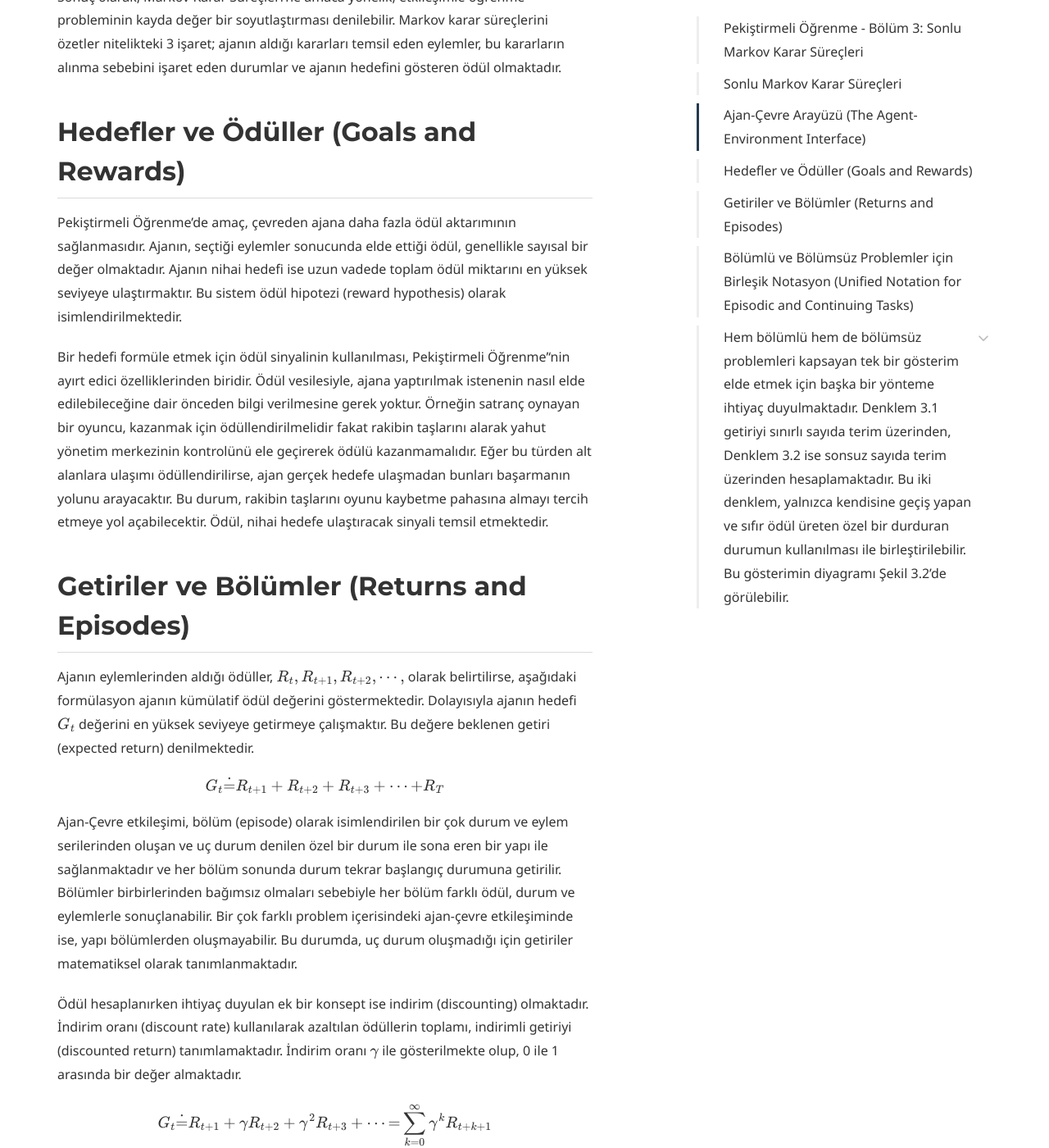
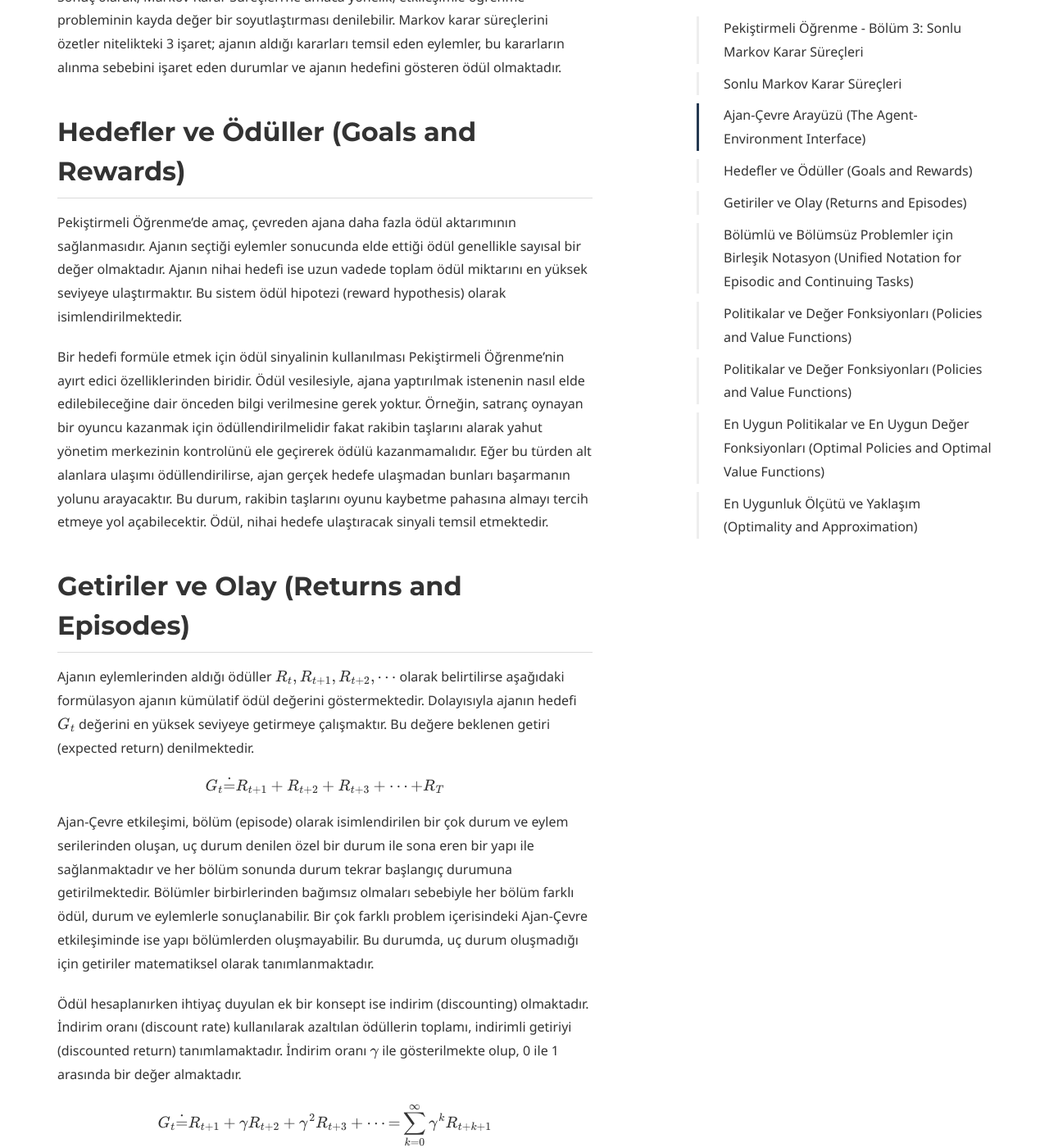
Before and after one commit to yz-ai/yz-ai.github.io, a Jekyll site: the page built from _posts/2019-01-03-sonlu-markov-karar-surecleri-bolum-3.md, in a window 1280 px wide and 1400 px high, scrolled down 2093 px. Shown: the whole window at 82% size. Built offline with Jekyll 4.4.1, drawn with Linux system fonts in a browser that asks for light colours; some web fonts are replaced; formulas are drawn with MathJax 3; some of the changed text lies outside the part shown.

Commit message:
Update 2019-01-03-sonlu-markov-karar-surecleri-bolum-3.md

```diff
--- a/_posts/2019-01-03-sonlu-markov-karar-surecleri-bolum-3.md
+++ b/_posts/2019-01-03-sonlu-markov-karar-surecleri-bolum-3.md
@@ -17,36 +17,36 @@
 
 ## Ajan-Çevre Arayüzü (The Agent-Environment Interface)
 
-Pekiştirmeli Öğrenme’de veya Markov Karar Süreçleri’nde öğrenen ve karar veren elemana ajan denir. Bu ajanın etrafını kapsayan ve onun etkileşimde bulunabileceği her şeyi içinde barındıran alana ise çevre denir. Çevre, ajanın eylemlerine karşılık gelen ödülü verir ve ajan için eylem alması gereken yeni bir durum oluşturur. Bu şekilde, çevre ve ajan ikisi sürekli etkileşim halinde kalır. Bu etkileşime aşağıdaki izlek örnek verilebilir;
+Pekiştirmeli Öğrenme’de veya Markov Karar Süreçleri’nde öğrenen ve karar veren elemana ajan denir. Bu ajanın etrafını kapsayan ve onun etkileşimde bulunabileceği her şeyi içinde barındıran alana ise çevre denir. Çevre, ajanın eylemlerine karşılık gelen ödülü verir ve ajan için eylem alması gereken yeni bir durum oluşturur. Bu şekilde, çevre ve ajan ikisi sürekli etkileşim halinde kalır. Bu etkileşime aşağıdaki yörünge örnek verilebilir;
 
 \begin{align}
     S_0, A_0, R_1, S_1, A_1, R_2, S_2, A_2, R_3, \cdots,
 \end{align}
 
-Sonlu Markov Karar Süreçleri’nde; durum, eylem ve ödül setlerinin tamamı sonlu sayıda elemana sahiptir. Bu durumda $$S_t$$ (durum) ve $$R_t$$ (ödül) sadece bir önceki durum ve eyleme bağlı olan, çevrenin dinamikleri tarafından belirlenen, iyi tanımlanmış ayrık bir olasılık dağılımına sahiptir. Bu etkileşimin geçmiş durumlardan sadece bir önceki duruma bağlı olması, durumların geleceğe etki edebilecek tüm geçmiş ajan-çevre etkileşimlerini kapsaması sebebi ile olmaktadır. Durumların bu özelliğine Markov Niteliği (property) denir. Geçiş olasılıkları (transition probability) ve beklenen ödül (expected reward) gibi gereksinim duyulan bir çok değere, ortam dinamiklerinin bilgisine sahip olan fonksiyon $$p(s',r \mid s,a)$$ şeklinde gösterilmektedir.
+Sonlu Markov Karar Süreçleri’nde; durum, eylem ve ödül kümelerinin tamamı sonlu sayıda elemana sahiptir. Bu durumda $$S_t$$ (durum) ve $$R_t$$ (ödül) sadece bir önceki durum ve eyleme bağlı olan, çevrenin dinamikleri tarafından belirlenen, iyi tanımlanmış ayrık bir olasılık dağılıma sahiptir. Bu etkileşimin geçmiş durumlardan sadece bir önceki duruma bağlı olması, durumların geleceğe etki edebilecek tüm geçmiş ajan-çevre etkileşimlerini kapsaması sebebi ile olmaktadır. Durumların bu özelliğine Markov Niteliği (property) denir. Geçiş olasılıkları (transition probability) ve beklenen ödül (expected reward) gibi gereksinim duyulan bir çok değere, ortam dinamiklerinin bilgisine sahip olan fonksiyon $$p(s',r \mid s,a)$$ şeklinde gösterilmektedir.
 
 ![Ajan-Çevre Etkileşimi]({{ site.url }}/assets/images/RL-sutton-ozet/sekil-31.png)
 
-Sonuç olarak, Markov Karar Süreçleri'ne amaca yönelik, etkileşimle öğrenme probleminin kayda değer bir soyutlaştırması denilebilir. Markov karar süreçlerini özetler nitelikteki 3 işaret; ajanın aldığı kararları temsil eden eylemler, bu kararların alınma sebebini işaret eden durumlar ve ajanın hedefini gösteren ödül olmaktadır.
+Sonuç olarak; Markov Karar Süreçleri'ne amaca yönelik, etkileşimle öğrenme probleminin kayda değer bir soyutlaştırması denilebilir. Markov karar süreçlerini özetler nitelikteki 3 işaret; ajanın aldığı kararları temsil eden eylemler, bu kararların alınma sebebini işaret eden durumlar ve ajanın hedefini gösteren ödül olmaktadır.
 
 
 
 ## Hedefler ve Ödüller (Goals and Rewards)
 
-Pekiştirmeli Öğrenme’de amaç, çevreden ajana daha fazla ödül aktarımının sağlanmasıdır. Ajanın, seçtiği eylemler sonucunda elde ettiği ödül, genellikle sayısal bir değer olmaktadır. Ajanın nihai hedefi ise uzun vadede toplam ödül miktarını en yüksek seviyeye ulaştırmaktır. Bu sistem ödül hipotezi (reward hypothesis) olarak isimlendirilmektedir.
+Pekiştirmeli Öğrenme’de amaç, çevreden ajana daha fazla ödül aktarımının sağlanmasıdır. Ajanın seçtiği eylemler sonucunda elde ettiği ödül genellikle sayısal bir değer olmaktadır. Ajanın nihai hedefi ise uzun vadede toplam ödül miktarını en yüksek seviyeye ulaştırmaktır. Bu sistem ödül hipotezi (reward hypothesis) olarak isimlendirilmektedir.
 
-Bir hedefi formüle etmek için ödül sinyalinin kullanılması, Pekiştirmeli Öğrenme''nin ayırt edici özelliklerinden biridir. Ödül vesilesiyle, ajana yaptırılmak istenenin nasıl elde edilebileceğine dair önceden bilgi verilmesine gerek yoktur. Örneğin satranç oynayan bir oyuncu, kazanmak için ödüllendirilmelidir fakat rakibin taşlarını alarak yahut yönetim merkezinin kontrolünü ele geçirerek ödülü kazanmamalıdır. Eğer bu türden alt alanlara ulaşımı ödüllendirilirse, ajan gerçek hedefe ulaşmadan bunları başarmanın yolunu arayacaktır. Bu durum, rakibin taşlarını oyunu kaybetme pahasına almayı tercih etmeye yol açabilecektir. Ödül, nihai hedefe ulaştıracak sinyali temsil etmektedir.
+Bir hedefi formüle etmek için ödül sinyalinin kullanılması Pekiştirmeli Öğrenme’nin ayırt edici özelliklerinden biridir. Ödül vesilesiyle, ajana yaptırılmak istenenin nasıl elde edilebileceğine dair önceden bilgi verilmesine gerek yoktur. Örneğin, satranç oynayan bir oyuncu kazanmak için ödüllendirilmelidir fakat rakibin taşlarını alarak yahut yönetim merkezinin kontrolünü ele geçirerek ödülü kazanmamalıdır. Eğer bu türden alt alanlara ulaşımı ödüllendirilirse, ajan gerçek hedefe ulaşmadan bunları başarmanın yolunu arayacaktır. Bu durum, rakibin taşlarını oyunu kaybetme pahasına almayı tercih etmeye yol açabilecektir. Ödül, nihai hedefe ulaştıracak sinyali temsil etmektedir.
 
-## Getiriler ve Bölümler (Returns and Episodes)
+## Getiriler ve Olay (Returns and Episodes)
 
-Ajanın eylemlerinden aldığı ödüller, $${R_t, R_{t+1}, R_{t+2},}\cdots,$$ olarak belirtilirse, aşağıdaki formülasyon ajanın kümülatif ödül değerini göstermektedir. Dolayısıyla ajanın hedefi $${G_t}$$ değerini en yüksek seviyeye getirmeye çalışmaktır. Bu değere beklenen getiri (expected return) denilmektedir.
+Ajanın eylemlerinden aldığı ödüller $${R_t, R_{t+1}, R_{t+2},}\cdots$$ olarak belirtilirse aşağıdaki formülasyon ajanın kümülatif ödül değerini göstermektedir. Dolayısıyla ajanın hedefi $${G_t}$$ değerini en yüksek seviyeye getirmeye çalışmaktır. Bu değere beklenen getiri (expected return) denilmektedir.
 
 \begin{equation}
     \label{eq:31}
     {G_t} \dot {=} {R_{t+1}+R_{t+2}+R_{t+3}+ \cdots {+} {R_T}}
 \end{equation}
 
-Ajan-Çevre etkileşimi, bölüm (episode) olarak isimlendirilen bir çok durum ve eylem serilerinden oluşan ve uç durum denilen özel bir durum ile sona eren bir yapı ile sağlanmaktadır ve her bölüm sonunda durum tekrar başlangıç durumuna getirilir. Bölümler birbirlerinden bağımsız olmaları sebebiyle her bölüm farklı ödül, durum ve eylemlerle sonuçlanabilir. Bir çok farklı problem içerisindeki ajan-çevre etkileşiminde ise, yapı bölümlerden oluşmayabilir. Bu durumda, uç durum oluşmadığı için getiriler matematiksel olarak tanımlanmaktadır.
+Ajan-Çevre etkileşimi, bölüm (episode) olarak isimlendirilen bir çok durum ve eylem serilerinden oluşan, uç durum denilen özel bir durum ile sona eren bir yapı ile sağlanmaktadır ve her bölüm sonunda durum tekrar başlangıç durumuna getirilmektedir. Bölümler birbirlerinden bağımsız olmaları sebebiyle her bölüm farklı ödül, durum ve eylemlerle sonuçlanabilir. Bir çok farklı problem içerisindeki Ajan-Çevre etkileşiminde ise yapı bölümlerden oluşmayabilir. Bu durumda, uç durum oluşmadığı için getiriler matematiksel olarak tanımlanmaktadır.
 
 Ödül hesaplanırken ihtiyaç duyulan ek bir konsept ise indirim (discounting) olmaktadır. İndirim oranı (discount rate) kullanılarak azaltılan ödüllerin toplamı, indirimli getiriyi (discounted return) tanımlamaktadır. İndirim oranı $$\gamma$$ ile gösterilmekte olup, 0 ile 1 arasında bir değer almaktadır.
 
@@ -59,14 +59,14 @@
 
 ## Bölümlü ve Bölümsüz Problemler için Birleşik Notasyon (Unified Notation for Episodic and Continuing Tasks)
 
-Önceki kısımlarda, ajan-çevre etkileşimin bölümlü ve bölümsüz olmak üzere iki türe ayrılmıştır. Bölümlü problemler matematiksel olarak daha kolay olmaktadır zira her bir eylem sadece bölüm sırasında alınan sınırlı sayıda ödülü etkilemektedir. Problemleri çözerken iki tür problem yapısı da düşünülmeli ve her iki durum eş zamanlı olarak sembolize edilebilecek bir gösterim tanımlanmalıdır.
+Önceki kısımlarda, ajan-çevre etkileşimi bölümlü ve bölümsüz olmak üzere iki türe ayrılmıştır. Bölümlü problemler matematiksel olarak daha kolay olmaktadır, zira her bir eylem sadece bölüm sırasında alınan sınırlı sayıda ödülü etkilemektedir. Problemleri çözerken iki tür problem yapısı da düşünülmeli ve her iki durumu eş zamanlı olarak sembolize edilebilecek bir gösterim tanımlanmalıdır.
 
 Bölümlü problemler konusunda kesin bir yargıya varmak için ek bir gösterim gerekmektedir. Bu gösterim uzun tek bir zaman adımları (time steps) dizisinden ziyade her biri sonlu zaman adımı dizilerinden oluşan bir bölüm dizisi olarak düşünülmektedir. Sıfırdan başlayarak her bir bölümün zaman adımları numaralandırılmaktadır. $$S_t$$, $$t$$ zamandaki durumu temsil etmektedir. Fakat $$S_{t,i}$$,  $$i$$'ci bölümün $$t$$ zamanındaki durumu göstermektedir. Bölümlü problemlere bakıldığında, farklı bölümler arasında ayrım yapılmamaktadır. Bazen, özel bir bölüm ya da tüm bölümler için gösterimin doğru olduğu düşünülmekte olup $$S_{t,i}$$ kullanılması gerekirken $$S_t$$ kullanılmaktadır.
 
 
+## Politikalar ve Değer Fonksiyonları (Policies and Value Functions)
+
 Hem bölümlü hem de bölümsüz problemleri kapsayan tek bir gösterim elde etmek için başka bir yönteme ihtiyaç duyulmaktadır. Denklem 3.1 getiriyi sınırlı sayıda terim üzerinden, Denklem 3.2 ise sonsuz sayıda terim üzerinden hesaplamaktadır. Bu iki denklem, yalnızca kendisine geçiş yapan ve sıfır ödül üreten özel bir durduran durumun kullanılması ile birleştirilebilir. Bu gösterimin diyagramı Şekil 3.2'de görülebilir.
-=======
-Hem bölümlü hem de bölümsüz problemleri kapsayan tek bir gösterim elde etmek için başka bir yönteme ihtiyaç duyulmaktadır. Denklem \ref{eq:31} getiriyi sınırlı sayıda terim üzerinden, Denklem \ref{eq:32} ise sonsuz sayıda terim üzerinden hesaplamaktadır. Bu iki denklem, yalnızca kendisine geçiş yapan ve sıfır ödül üreten özel bir durduran durumun kullanılması ile birleştirilebilir. Bu gösterimin diyagramı Şekil 3.2'de görülebilir.
 
 
 ![Genel gösterim]({{ site.url }}/assets/images/RL-sutton-ozet/sekil-32.png)
@@ -91,7 +91,7 @@
     q_\pi(s|a) \dot{=} \mathbb{E}_\pi[G_t|S_t=s,A_t=a] = \mathbb{E}_\pi\bigg[\sum_{k=0}^\infty \gamma^k R_{t+k+1} \bigg| S_t=s,A_t=a\bigg]
 $$
 
-Durum-değer fonksiyonu $$s$$ durumunda iken $$\pi$$ politikası takip edildiğinde $$s$$ durumunun beklenen değerini verir. Eylem-değer fonksiyonu ise $$s$$ durumunda iken $$a$$ eylemini $$\pi$$ politikasını kullanarak seçtiğinde, durum-eylem ikilisinin beklenen değerini verir. İdealde, $$\pi$$ politikasına bağlı olarak erişilen herhangi bir durumdaki getiri, durum değer fonksiyonunun tahminine, seçilen eylem sonrasında hesaplanan getiri de, eylem değer fonksiyonunun tahminlemesine eşit olmalıdır.
+Durum-değer fonksiyonu $$s$$ durumunda iken $$\pi$$ politikası takip edildiğinde $$s$$ durumunun beklenen değerini verir. Eylem-değer fonksiyonu ise $$s$$ durumunda iken $$a$$ eylemini $$\pi$$ politikasını kullanarak seçtiğinde, durum-eylem ikilisinin beklenen değerini verir. İdealde $$\pi$$ politikasına bağlı olarak erişilen herhangi bir durumdaki getiri, durum değer fonksiyonunun tahminine; seçilen eylem sonrasında hesaplanan getiri de, eylem değer fonksiyonunun tahminlemesine eşit olmalıdır.
 
 Herhangi bir politika $$\pi$$ ve durum $$s$$ için, denklem 3.4'de $$s$$ durumunun değeri ve $$s$$'ten erişilebilecek durumların değeri arasındaki tutarlılık koşulunu göstermektedir. Bu denklem Bellman eşitliğini vermektedir.
 
```
Also changed, not shown: other parts of _posts/2019-01-03-sonlu-markov-karar-surecleri-bolum-3.md (+2 -2 lines).
